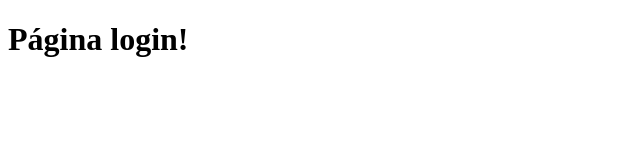
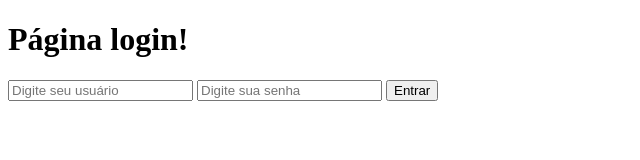
Before and after one commit to diegoru/aulagithub, a plain HTML site: page login.html in a window 1280 px wide. Shown: the whole page, without its empty margins (0-640 px from the left). Drawn offline with Linux system fonts and the light colour scheme.

Commit message:
(y) Finalização da feature login

```diff
--- a/login.html
+++ b/login.html
@@ -8,6 +8,10 @@
 </head>
 <body>
     <h1>Página login!</h1>
-
+    <form>
+        <input type="text" placeholder="Digite seu usuário">
+        <input type="password" placeholder="Digite sua senha ">
+        <button type="submit">Entrar</button>
+    </form>
 </body>
 </html>
```
Also changed, not shown: index.html (+2 -1 lines).
